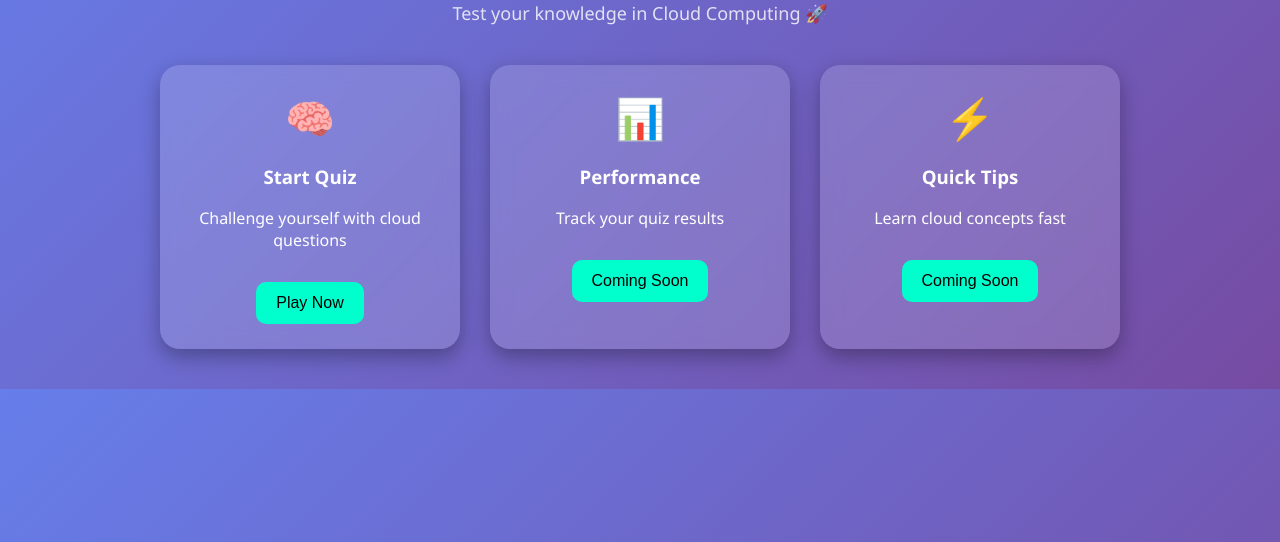
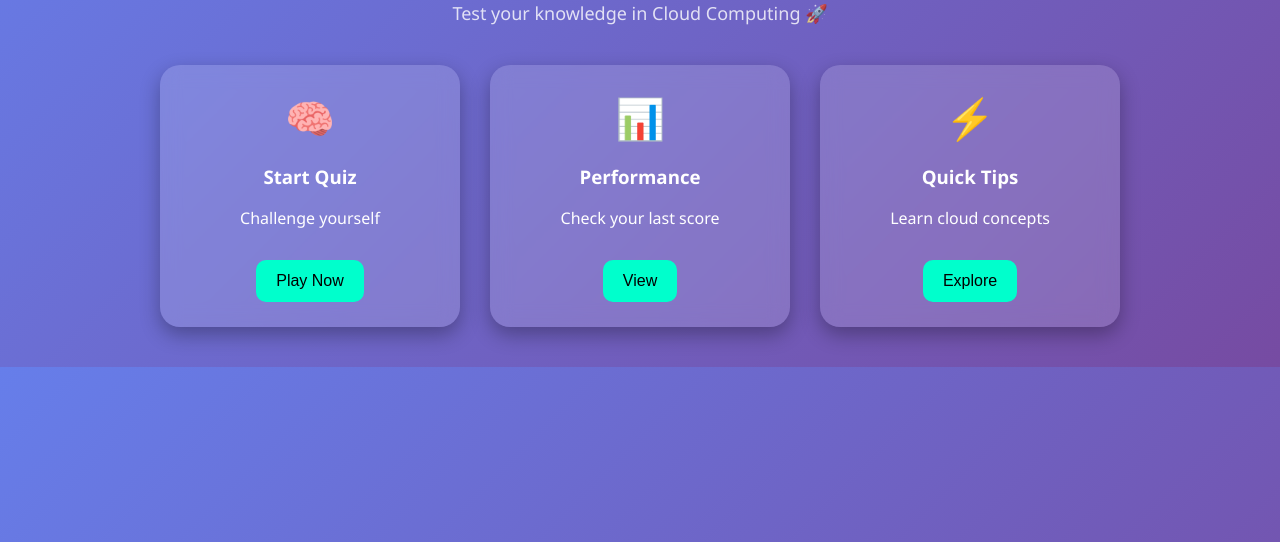
Before and after one commit to 23dx15-stack/Quiz-app, a Flask app: page / in a window 1280 px wide. Shown: the part 195-737 px from the top of the page. Run offline with Flask 3, Linux system fonts and the light colour scheme; the visitor is signed in with stand-in values (Sample User, id 1).

Commit message:
Update index.html

```diff
--- a/templates/index.html
+++ b/templates/index.html
@@ -11,7 +11,6 @@ body {
     color: white;
 }
 
-/* Navbar */
 .navbar {
     display: flex;
     justify-content: space-between;
@@ -20,13 +19,11 @@ body {
     backdrop-filter: blur(10px);
 }
 
-/* Main container */
 .container {
     text-align: center;
     padding: 40px;
 }
 
-/* Welcome */
 .welcome {
     font-size: 32px;
     margin-bottom: 10px;
@@ -37,7 +34,6 @@ body {
     opacity: 0.8;
 }
 
-/* Cards */
 .cards {
     display: flex;
     justify-content: center;
@@ -59,7 +55,6 @@ body {
     transform: translateY(-10px) scale(1.05);
 }
 
-/* Buttons */
 .btn {
     padding: 12px 20px;
     margin-top: 15px;
@@ -74,7 +69,6 @@ body {
     background: #00ccaa;
 }
 
-/* Logout */
 .logout {
     background: #ff4d4d;
 }
@@ -83,7 +77,6 @@ body {
     background: #cc0000;
 }
 
-/* Icons */
 .icon {
     font-size: 40px;
     margin-bottom: 10px;
@@ -94,13 +87,11 @@ body {
 
 <body>
 
-<!-- Navbar -->
 <div class="navbar">
     <h2>☁️ Cloud Quiz</h2>
     <a href="/logout"><button class="btn logout">Logout</button></a>
 </div>
 
-<!-- Main -->
 <div class="container">
 
 <div class="welcome">Welcome, {{ user }} 👋</div>
@@ -111,22 +102,22 @@ body {
     <div class="card">
         <div class="icon">🧠</div>
         <h3>Start Quiz</h3>
-        <p>Challenge yourself with cloud questions</p>
-        <a href="/quiz"><button class="btn">Play Now</button></a>
+        <p>Challenge yourself</p>
+        <a href="/select"><button class="btn">Play Now</button></a>
     </div>
 
     <div class="card">
         <div class="icon">📊</div>
         <h3>Performance</h3>
-        <p>Track your quiz results</p>
-        <button class="btn">Coming Soon</button>
+        <p>Check your last score</p>
+        <a href="/performance"><button class="btn">View</button></a>
     </div>
 
     <div class="card">
         <div class="icon">⚡</div>
         <h3>Quick Tips</h3>
-        <p>Learn cloud concepts fast</p>
-        <button class="btn">Coming Soon</button>
+        <p>Learn cloud concepts</p>
+        <a href="/tips"><button class="btn">Explore</button></a>
     </div>
 
 </div>
```
